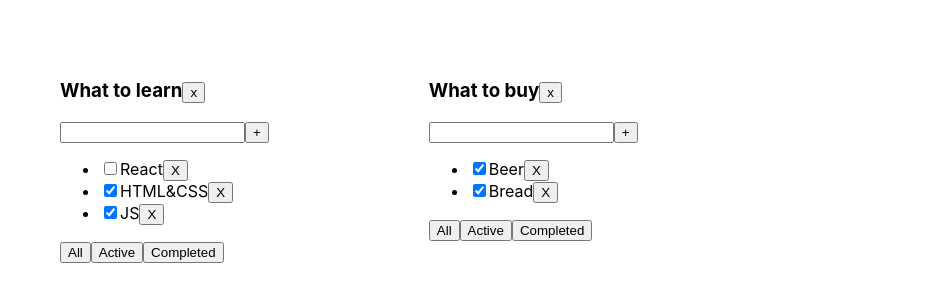
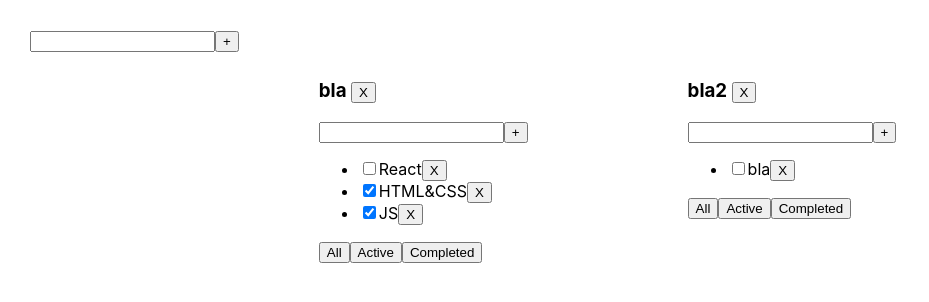
Before and after one commit to KirillDolzhenkov/task-manager-app, a React (Create React App) app: page / in a window 1280 px wide. Shown: the top 302 px of the page, without its empty margins (0-929 px from the left). Built offline with nearby package versions, Linux system fonts and the light colour scheme.

Commit message:
created AddItemForm component

```diff
--- /dev/null
+++ b/src/AddItemForm.tsx
@@ -0,0 +1,37 @@
+import React, {ChangeEvent, useState} from "react";
+
+type AddItemFormType = {
+    addTask: (inputValue: string) => void
+
+}
+const AddItemForm: React.FC<AddItemFormType> = (props) => {
+    let [inputValue, setInputValue] = useState('')
+    const addItem = () => {
+        if (inputValue) {
+            props.addTask(inputValue)
+            setInputValue('')
+        }
+    }
+    const onkeypressHandler = (e: React.KeyboardEvent) => {
+        if (e.key === 'Enter') {
+            addItem()
+        }
+    }
+    const onChangeHandler = (e: ChangeEvent<HTMLInputElement>) => setInputValue(e.currentTarget.value)
+    return (
+        <div>
+            <div>
+                <input
+                    value={inputValue}
+                    onChange={onChangeHandler}
+                    onKeyPress={onkeypressHandler}
+                />
+                <button onClick={addItem}>+</button>
+            </div>
+        </div>
+    )
+}
+
+export {
+    AddItemForm
+}
--- a/src/App.tsx
+++ b/src/App.tsx
@@ -2,130 +2,123 @@ import React, {useState} from 'react';
 import {v1} from 'uuid';
 import './App.css';
 import {TaskType, TodoList} from './TodoList';
+import {AddItemForm} from "./AddItemForm";
 
-export type FilterType = "All" | "Active" | "Completed"
-
-type TasksStateType = {
-    [key: string]: Array<TaskType>
-}
+export type FilterType = "All" | "Active" | "Completed";
 
 type TodoListsType = {
     id: string
     title: string
     filter: FilterType
 }
+type TasksStateType = {
+    [key: string]: Array<TaskType>
+}
 
 function App() {
     /*let [filter,setFilter] = useState<FilterType>("All")*/
 
 
-    const removeTask = (TaskId: string, todoListId: string) => {
-        let tasks = tasksData[todoListId]
-        tasksData[todoListId] = tasks.filter(t => t.id !== TaskId)
-        setTasksData({...tasksData})
+    const removeTask = (TaskId: string, todoListID: string) => {
+        let task = tasksDataObj[todoListID]
+        let deletedTask = task.filter(t => t.id !== TaskId)
+        tasksDataObj[todoListID] = deletedTask
+        setTasksData({...tasksDataObj})
+    }
+    const addTask = (title: string, todoListID: string) => {
+        let task = tasksDataObj[todoListID]
+        let newTask = {id: v1(), title, isDone: false}
+        tasksDataObj[todoListID] = [newTask, ...task]
+        setTasksData({...tasksDataObj})
 
-        /*setTasksData(tasksData.filter(t => t.id !== TaskId))*/
     }
-    const addTask = (title: string,todoListId: string) => {
-        let newTask = {id: v1(), title, isDone: false}
-        let tasks = tasksData[todoListId]
-        tasksData[todoListId]= [newTask, ...tasks]
-        setTasksData({...tasksData})
-
-        /*let newTask = {id: v1(), title, isDone: false}
-        setTasksData([newTask, ...tasksData])*/
+    const setFilterValue = (value: FilterType, todoListID: string) => {
+        let newTodolistValue = todoLists.find(tl => tl.id === todoListID)
+        if (newTodolistValue) {
+            newTodolistValue.filter = value
+            setTodoList([...todoLists])
+        }
     }
-    const setFilterValue = (value: FilterType, todoListId: string) => {
-        let todoList = todoLists.find(tl => tl.id === todoListId)
-        if (todoList) {
-            todoList.filter = value
-            setTodoLists([...todoLists])
-        }
-
-        /*setFilter(value)*/
-    }
-    const changeIsDoneValue = (TaskId: string, IsDoneValue: boolean, todoListId: string) => {
-        let tasks = tasksData[todoListId]
-        let changedValue = tasks.find(t => t.id === TaskId)
+    const changeIsDoneValue = (TaskId: string, IsDoneValue: boolean, todoListID: string) => {
+        let task = tasksDataObj[todoListID]
+        let changedValue = task.find(t => t.id === TaskId)
         if (changedValue) {
             changedValue.isDone = IsDoneValue
-            setTasksData({...tasksData})
-        /*let changedValue = tasksData.find(t => t.id === TaskId)
-        if (changedValue) {
-            changedValue.isDone = IsDoneValue
-            setTasksData([...tasksData])*/
+            setTasksData({...tasksDataObj})
         }
     }
 
-    /*const tasksForTodoList = ():Array<TaskType> => {
-        switch (filter) {
-            case "Active": {
-                return tasksData.filter(t => t.isDone)
-            }
-            case "Completed": {
-                return tasksData.filter(t => !t.isDone)
-            }
-            default:
-                return tasksData
-        }
-    }*/
+    const removeTodolist = (todoListID: string) => {
+        let deletedTodolist = todoLists.filter(t => t.id !== todoListID)
+        setTodoList(deletedTodolist)
+        delete tasksDataObj[todoListID]
+        setTasksData({...tasksDataObj})
+    }
 
-    /*let tasksForTodoList = tasksData
-    if (filter==="Active"){
-        tasksForTodoList = tasksData.filter(t=>t.isDone)
+    const addTodolist = (title: string) => {
+        let newTodolist: TodoListsType = {id: v1(), title, filter: "All"}
+        setTodoList([newTodolist, ...todoLists])
+        setTasksData({
+            ...tasksDataObj,
+            [newTodolist.id]: []
+        })
     }
-    if (filter==="Active"){
-        tasksForTodoList = tasksData.filter(t=>!t.isDone)
-    }*/
-    const removeTodolist = (todoListId: string) => {
-        let removedTodolist = todoLists.filter(tl=>tl.id !== todoListId)
-        setTodoLists(removedTodolist)
-        delete tasksData[todoListId]
-        setTasksData({...tasksData})
-    }
-    const todoListId_1 = v1();
-    const todoListId_2 = v1();
 
-    let [todoLists, setTodoLists] = useState<Array<TodoListsType>>([
-        {id: todoListId_1, title: "What to learn", filter: "All"},
-        {id: todoListId_2, title: "What to buy", filter: "Active"},
-    ])
+    let TodoListId_1 = v1();
+    let TodoListId_2 = v1();
 
-    let [tasksData, setTasksData] = useState<TasksStateType>({
-            [todoListId_1]: [
+    let [todoLists, setTodoList] = useState<Array<TodoListsType>>([
+        {id: TodoListId_1, title: "bla", filter: "All"},
+        {id: TodoListId_2, title: "bla2", filter: "Completed"},
+    ]);
+
+
+    let [tasksDataObj, setTasksData] = useState<TasksStateType>({
+            [TodoListId_1]: [
                 {id: v1(), title: "React", isDone: false},
                 {id: v1(), title: "HTML&CSS", isDone: true},
                 {id: v1(), title: "JS", isDone: true},
             ],
-            [todoListId_2]: [
-                {id: v1(), title: "Milk", isDone: false},
-                {id: v1(), title: "Beer", isDone: true},
-                {id: v1(), title: "Bread", isDone: true},
-            ]
+            [TodoListId_2]: [
+                {id: v1(), title: "bla", isDone: false},
+                {id: v1(), title: "123", isDone: true},
+                {id: v1(), title: "hello", isDone: true},
+            ],
         }
     )
+
     return (
 
-        <div className="App">
+        <div className={"App"}>
+            <AddItemForm addTask={addTodolist}/>
             {
                 todoLists.map((tl) => {
-                    const tasksForTodoList = () => {
+                    let tasksForTodoList = (): Array<TaskType> => {
                         switch (tl.filter) {
                             case "Active": {
-                                return tasksData[tl.id].filter(t => t.isDone)
+                                return tasksDataObj[tl.id].filter(t => t.isDone)
                             }
                             case "Completed": {
-                                return tasksData[tl.id].filter(t => !t.isDone)
+                                return tasksDataObj[tl.id].filter(t => !t.isDone)
                             }
                             default:
-                                return tasksData[tl.id]
+                                return tasksDataObj[tl.id]
                         }
                     }
+
+                    /*let tasksForTodoList = tasksDataObj[tl.id];
+                    if (tl.filter === "Active"){
+                        tasksForTodoList = tasksDataObj[tl.id].filter(t => t.isDone)
+                    }
+                    if (tl.filter === "Completed"){
+                        tasksForTodoList = tasksDataObj[tl.id].filter(t => !t.isDone)
+                    }*/
                     return (
                         <TodoList
                             key={tl.id}
-                            todoListId={tl.id}
                             title={tl.title}
+                            filter={tl.filter} //??
+                            todoListID={tl.id}
                             addTask={addTask}
                             removeTask={removeTask}
                             tasks={tasksForTodoList()}
--- a/src/TodoList.tsx
+++ b/src/TodoList.tsx
@@ -1,5 +1,6 @@
 import React, {ChangeEvent, useState} from "react";
 import {FilterType} from "./App";
+import {AddItemForm} from "./AddItemForm";
 
 
 export type TaskType = {
@@ -9,52 +10,51 @@ export type TaskType = {
 }
 
 export type TodoListPropsType = {
-    todoListId: string
+    tasks: Array<TaskType>
+    removeTask: (TaskId: string, todoListID: string) => void
+    addTask: (title: string, todoListID: string) => void
+    setFilterValue: (value: FilterType, todoListID: string) => void
+    changeIsDoneValue: (TaskId: string, IsDoneValue: boolean, todoListID: string) => void
+    todoListID: string
+    filter: FilterType //??
     title: string
-    tasks: Array<TaskType>
-    removeTask: (TaskId: string, todoListId: string) => void
-    addTask: (title: string, todoListId: string) => void
-    setFilterValue: (value: FilterType, todoListId: string) => void
-    changeIsDoneValue: (TaskId: string, IsDoneValue: boolean, todoListId: string) => void
-    removeTodolist: (todoListId: string)=> void
+    removeTodolist: (todoListID: string) => void
 }
 
 const TodoList: React.FC<TodoListPropsType> = (props) => {
-    let [inputValue, setInputValue] = useState('')
-    const addItem = () => {
-        if(inputValue){
-            props.addTask(inputValue, props.todoListId)
-            setInputValue('')
-        }
+
+    const removeTodolist = ()=> props.removeTodolist(props.todoListID);
+
+
+    const addTask = (tittle: string) => {
+        props.addTask(tittle, props.todoListID)
     }
-    const onkeypressHandler =  (e: React.KeyboardEvent) => {
-        if(e.key === 'Enter'){
-            addItem()
-        }
-    }
-    const onChangeHandler = (e: ChangeEvent<HTMLInputElement>) => setInputValue(e.currentTarget.value)
-    let deleteTodolist =()=> {props.removeTodolist(props.todoListId)}
+
+
     return (
         <div>
             <div className="App">
                 <div>
-                    <h3>{props.title}<button onClick={deleteTodolist}>x</button></h3>
-                    <div>
-                        <input
-                            value={inputValue}
-                            onChange={onChangeHandler}
-                            onKeyPress={onkeypressHandler}
-                        />
-                        <button onClick={addItem}>+</button>
-                    </div>
+                    <h3>{props.title} <button onClick={removeTodolist}
+                    >X</button> </h3>
+
+
+
+
+                    <AddItemForm addTask={addTask} />
+
+
+
                     <ul>
                         {props.tasks.map(t => {
-                                const onclickHandler = () => props.removeTask(t.id, props.todoListId)
+
+                                const onclickHandler = () => props.removeTask(t.id, props.todoListID)
                                 const onChangeIsDoneHandler = (e: ChangeEvent<HTMLInputElement>) => {
-                                    props.changeIsDoneValue(t.id, e.currentTarget.checked, props.todoListId)
+                                    props.changeIsDoneValue(t.id, e.currentTarget.checked, props.todoListID)
                                 }
                                 return (
                                     <li><input
+
                                         type="checkbox"
                                         checked={t.isDone}
                                         onChange={onChangeIsDoneHandler}
@@ -71,15 +71,15 @@ const TodoList: React.FC<TodoListPropsType> = (props) => {
                     </ul>
                     <div>
                         <button onClick={() => {
-                            props.setFilterValue("All", props.todoListId)
+                            props.setFilterValue("All", props.todoListID)
                         }}>All
                         </button>
                         <button onClick={() => {
-                            props.setFilterValue("Active", props.todoListId)
+                            props.setFilterValue("Active", props.todoListID)
                         }}>Active
                         </button>
                         <button onClick={() => {
-                            props.setFilterValue("Completed", props.todoListId)
+                            props.setFilterValue("Completed", props.todoListID)
                         }}>Completed
                         </button>
                     </div>
```
